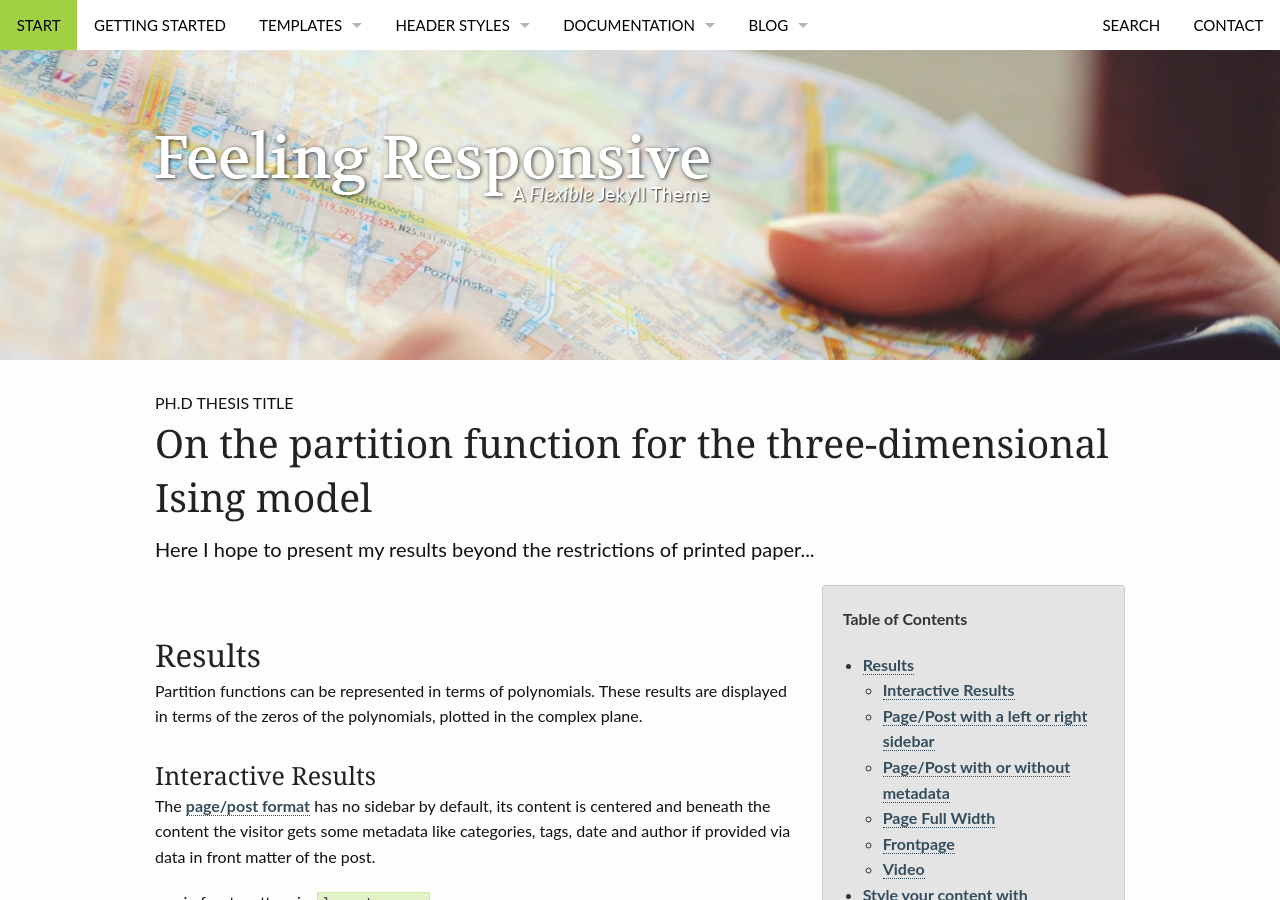
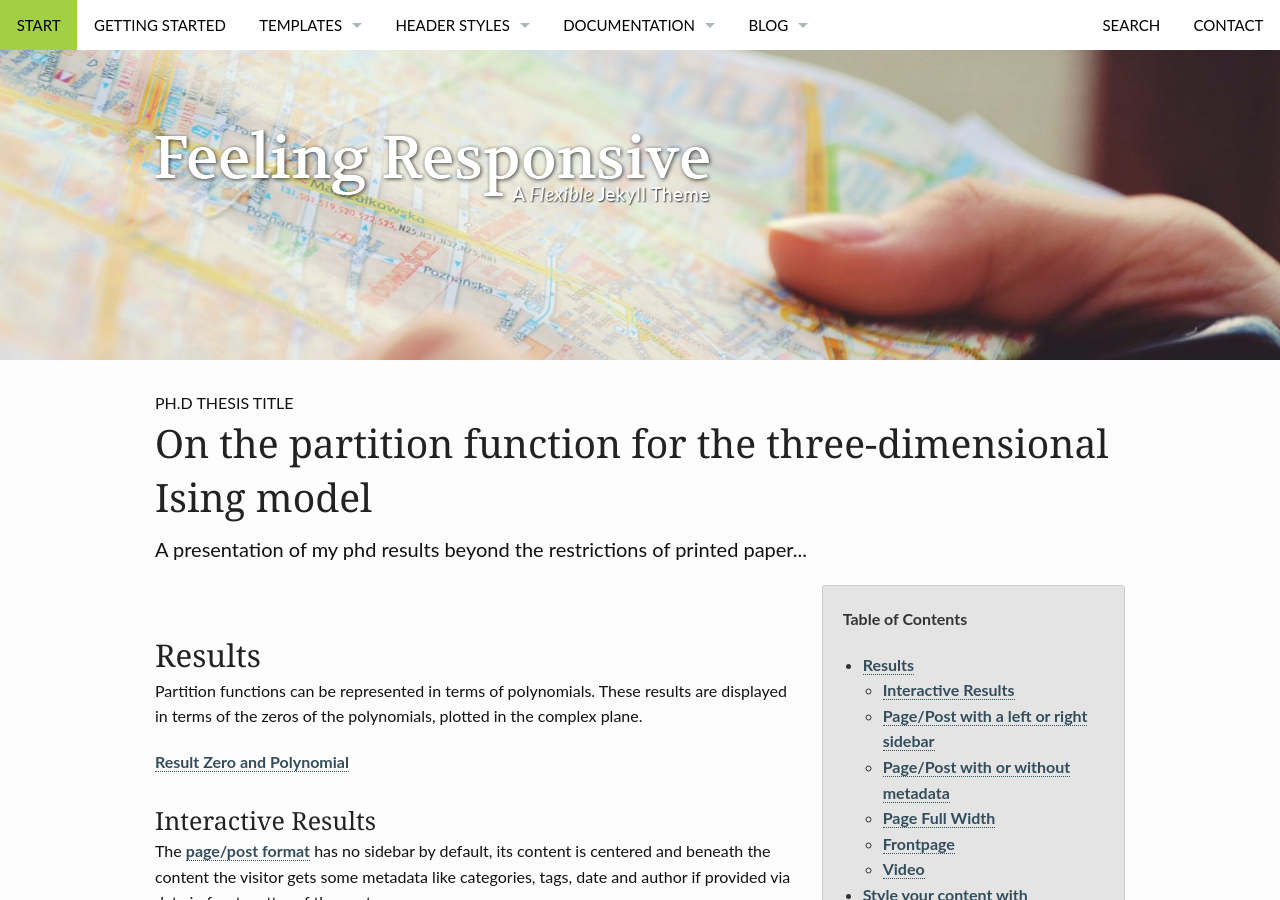
Before and after one commit to DrValani/DrValani.github.io, a Jekyll site: the page built from pages/phd.md, in a window 1280 px wide and 900 px high. Built offline with Jekyll 4.4.1, drawn with Linux system fonts in a browser that asks for light colours.

Commit message:
Updating phd results

```diff
--- a/pages/phd.md
+++ b/pages/phd.md
@@ -2,7 +2,7 @@
 layout: page-fullwidth
 title: "On the partition function for the three-dimensional Ising model"
 subheadline: "Ph.D Thesis title"
-teaser: "Here I hope to present my results beyond the restrictions of printed paper..."
+teaser: "A presentation of my phd results beyond the restrictions of printed paper..."
 permalink: "/phd/"
 header:
    image_fullwidth: "header_roadmap_2.jpg"
@@ -24,6 +24,9 @@ header:
 ## Results    {#results}
 
 Partition functions can be represented in terms of polynomials. These results are displayed in terms of the zeros of the polynomials, plotted in the complex plane.
+
+[Result Zero and Polynomial]({{ site.url}}/phd/result/)
+
 
 
 ### Interactive Results
```
Also changed, not shown: _posts/phd/2015-07-24-result.md (added, +36 -0 lines).
